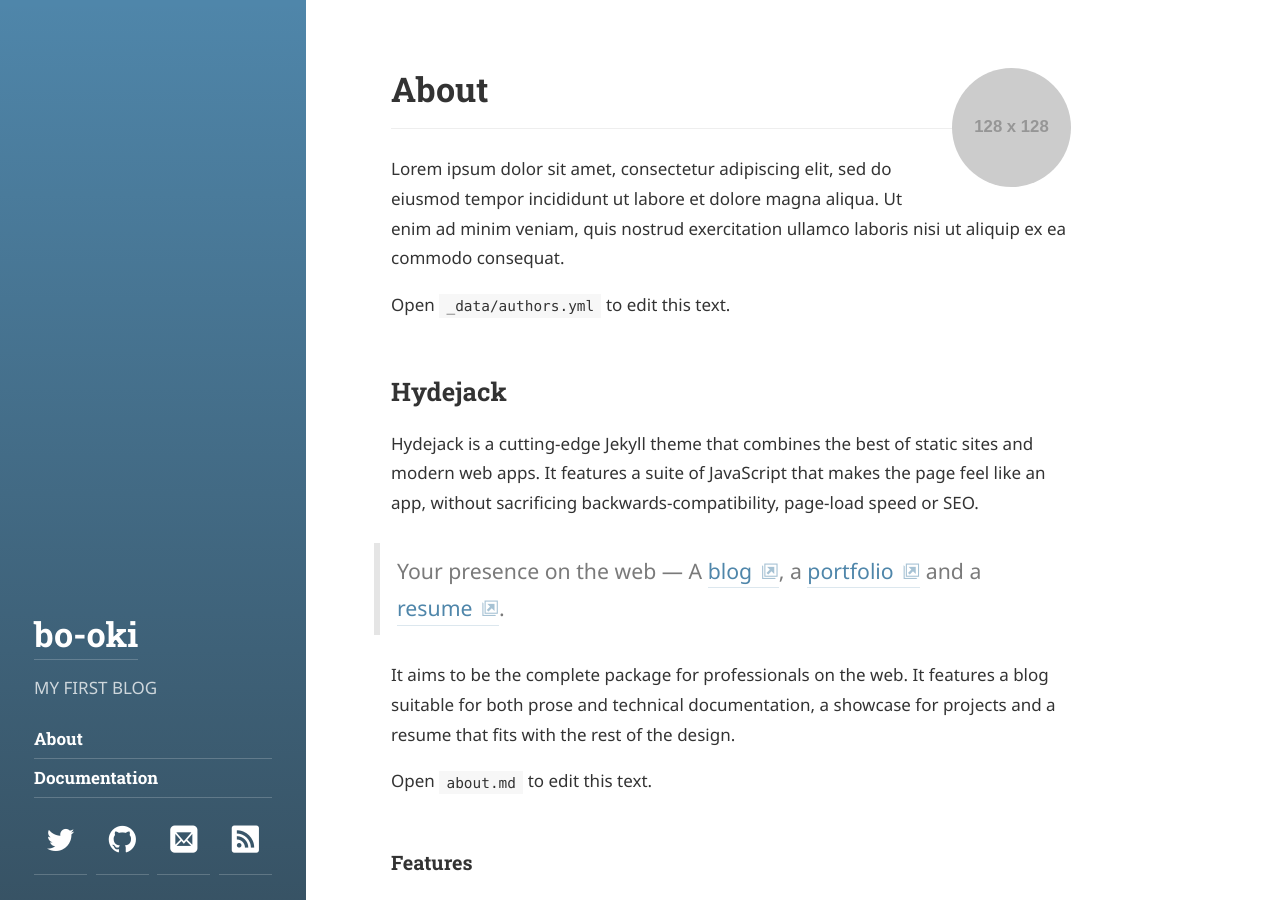
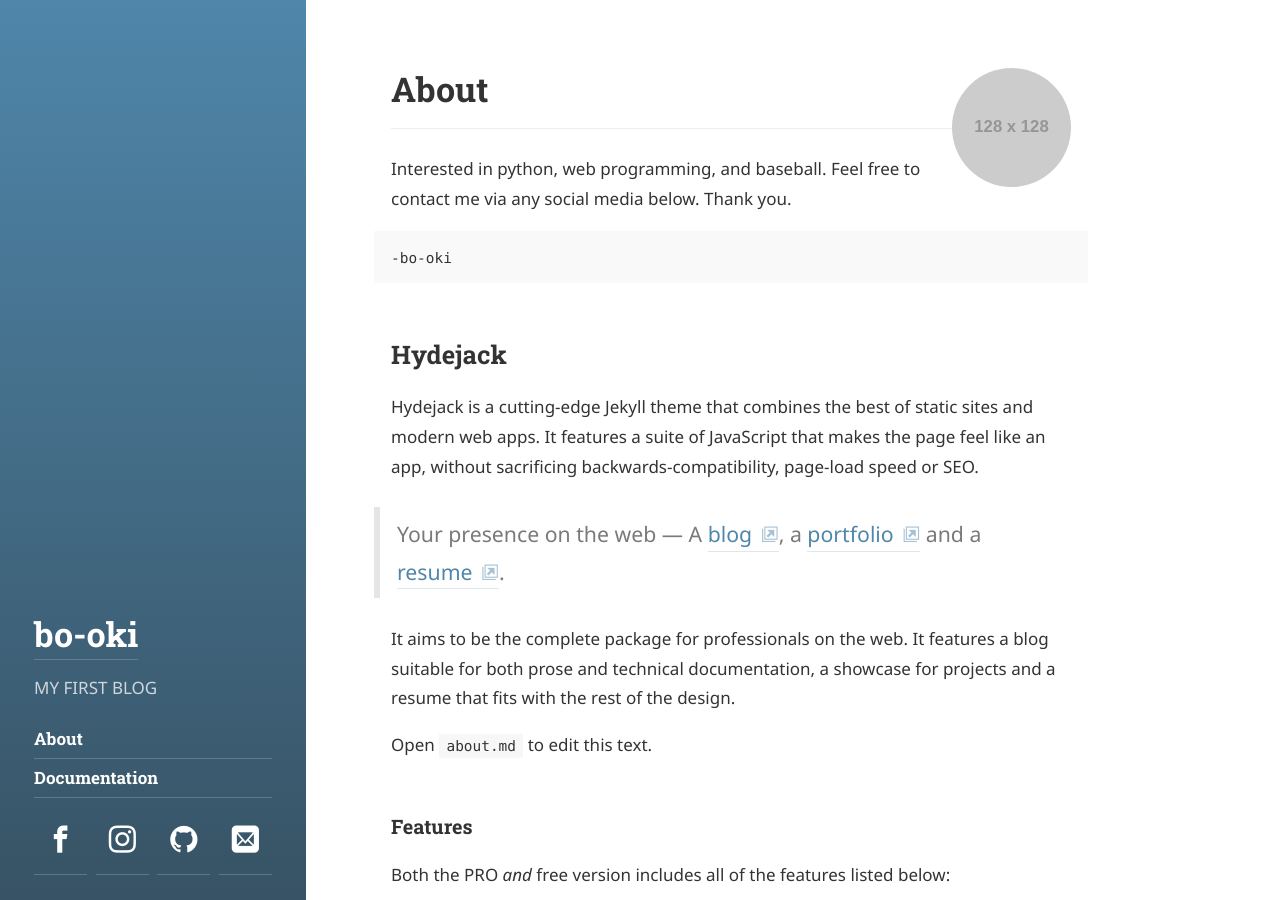
Before and after one commit to bookpark/bookpark.github.io, a Jekyll site: the page built from about.md, in a window 1280 px wide and 900 px high. Built offline with Jekyll 4.4.1, drawn with Linux system fonts in a browser that asks for light colours; some web fonts are replaced.

Commit message:
Modify authors.yml

```diff
--- a/_data/authors.yml
+++ b/_data/authors.yml
@@ -1,18 +1,18 @@
 # The primary author of this blog.
 # Must be the same as `author` in `_config.yml`.
 # Change `qwtel` to your shortname (used in the front matter to set a page's author, e.g. `author: qwtel`).
-qwtel:
-  name:              <firstname> <lastname>
-  email:             <mail@domain.tld>
+bo-oki:
+  name:              <Booki> <Park>
+  email:             <bkbkgg@gmail.com>
 
   # Used at the bottom of each page and at the top of the `about` layout
   # Markdown enabled, can use multiple paragraphs (enabled by `|`)
   about:             |
-    Lorem ipsum dolor sit amet, consectetur adipiscing elit,
-    sed do eiusmod tempor incididunt ut labore et dolore magna aliqua.
-    Ut enim ad minim veniam, quis nostrud exercitation ullamco laboris nisi ut aliquip ex ea commodo consequat.
+    Interested in python, web programming, and baseball.
+    Feel free to contact me via any social media below.
+    Thank you.
 
-    Open `_data/authors.yml` to edit this text.
+        -bo-oki
 
   # This photo will be used in the about section
   picture:
@@ -26,8 +26,8 @@
   # Comment/uncommet to show/hide
   # Icons appear in order, can be rearranged:
   social:
-    # facebook:        <username>
-    twitter:         <username>
+    facebook:        <bookpark>
+    # twitter:         <username>
     # google:          <number>
     # vk:              <username>
     # youtube:         <string_string_string>
@@ -36,7 +36,7 @@
     # spotify:         <user>/<number>
     # soundcloud:      <username>
     # lastfm:          <username>
-    # instagram:       <username>
+    instagram:       <bo-oki>
     # flickr:          <string@string>
     # 500px:           <username>
     # dribbble:        <username>
@@ -50,7 +50,7 @@
     # pinterest:       <username>
     # foursquare:      <number>
     # yelp:            <string>
-    github:          <username>
+    github:          <bookpark>
     # stackoverflow:   <number/username>
     # npm:             <username>
     # hackernews:      <username>
@@ -61,8 +61,8 @@
     # delicious:       <username>
     # stumbleupon:     <username>
     # paypal:          <username>
-    email:           mailto:<mail@domain.tld>
-    rss:             https://<url>/feed.xml
+    email:           mailto:<bkbkgg@gmail.com>
+    # rss:             https://<url>/feed.xml
 
 # Another author
 mdo:
```
